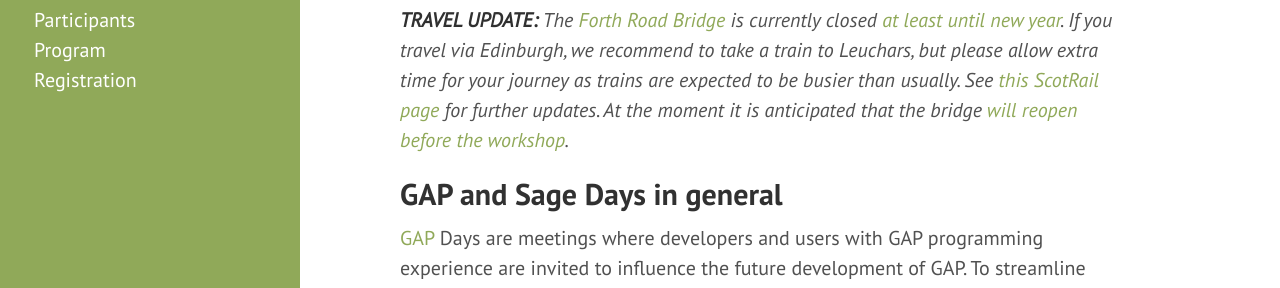
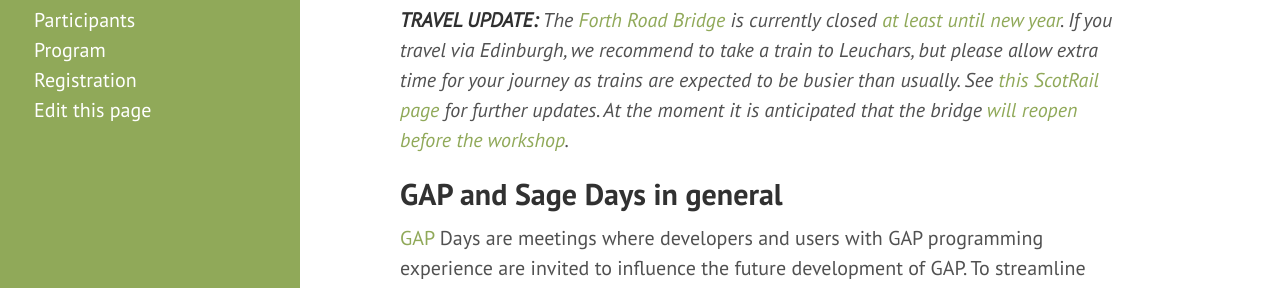
Before and after one commit to gapdays/gap-sage-days2016, a Jekyll site: the page built from index.md, in a window 1280 px wide. Shown: the part 404-692 px from the top of the page. Built offline with Jekyll 4.4.1, drawn with Linux system fonts in a browser that asks for light colours; Markdown is read by kramdown in place of the engine named in the settings.

Commit message:
Edit this page

```diff
--- a/_includes/sidebar.html
+++ b/_includes/sidebar.html
@@ -32,6 +32,11 @@
       <a class="sidebar-nav-item" href="{{ site.github.repo }}">GitHub project</a>
       <span class="sidebar-nav-item">Currently v{{ site.version }}</span>
       -->
+      <a class="sidebar-nav-item" href="{{ site.github.zip_url | replace: 'zipball', 'edit' }}/{% if page.source %}{{ page.source }}{% else %}{{ page.path }}{% endif %}">Edit this page</a>
+  </nav>
+  </div>
+</div>
+
     </nav>
 
 <!--
```
